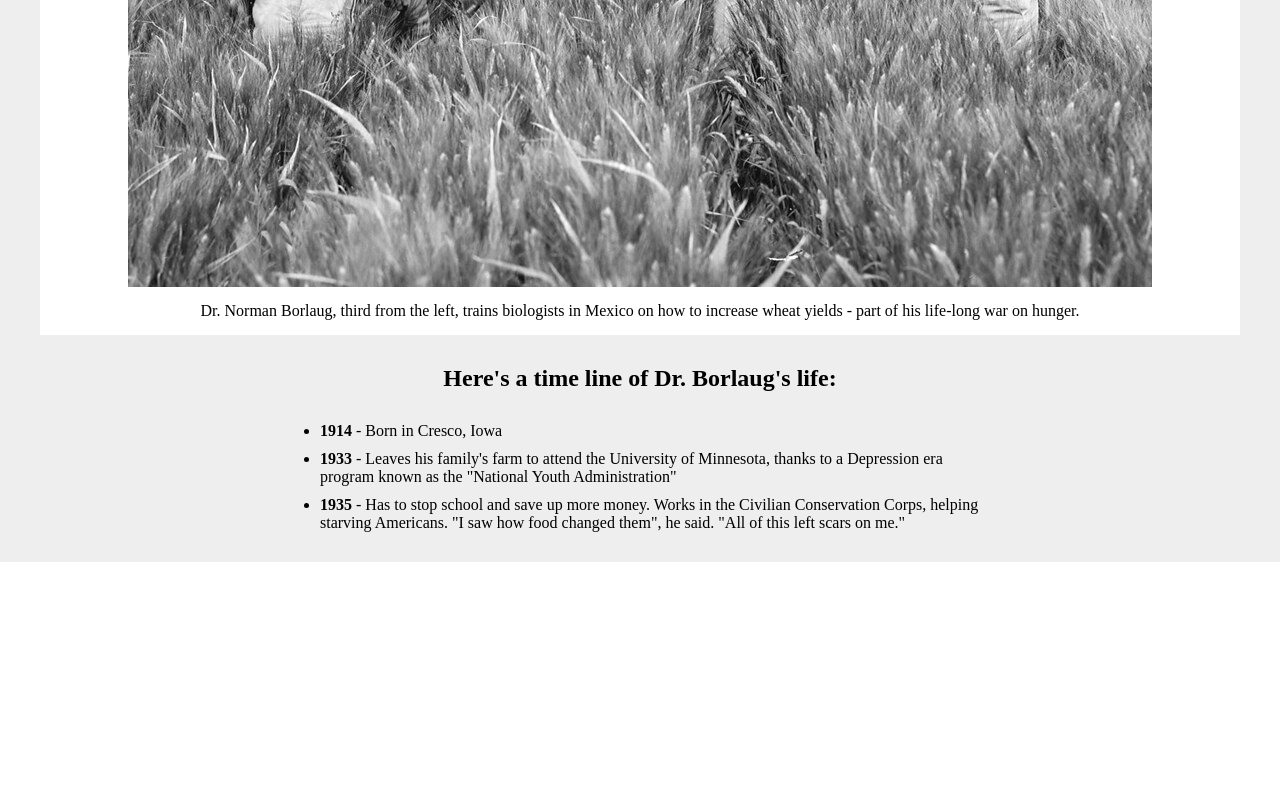
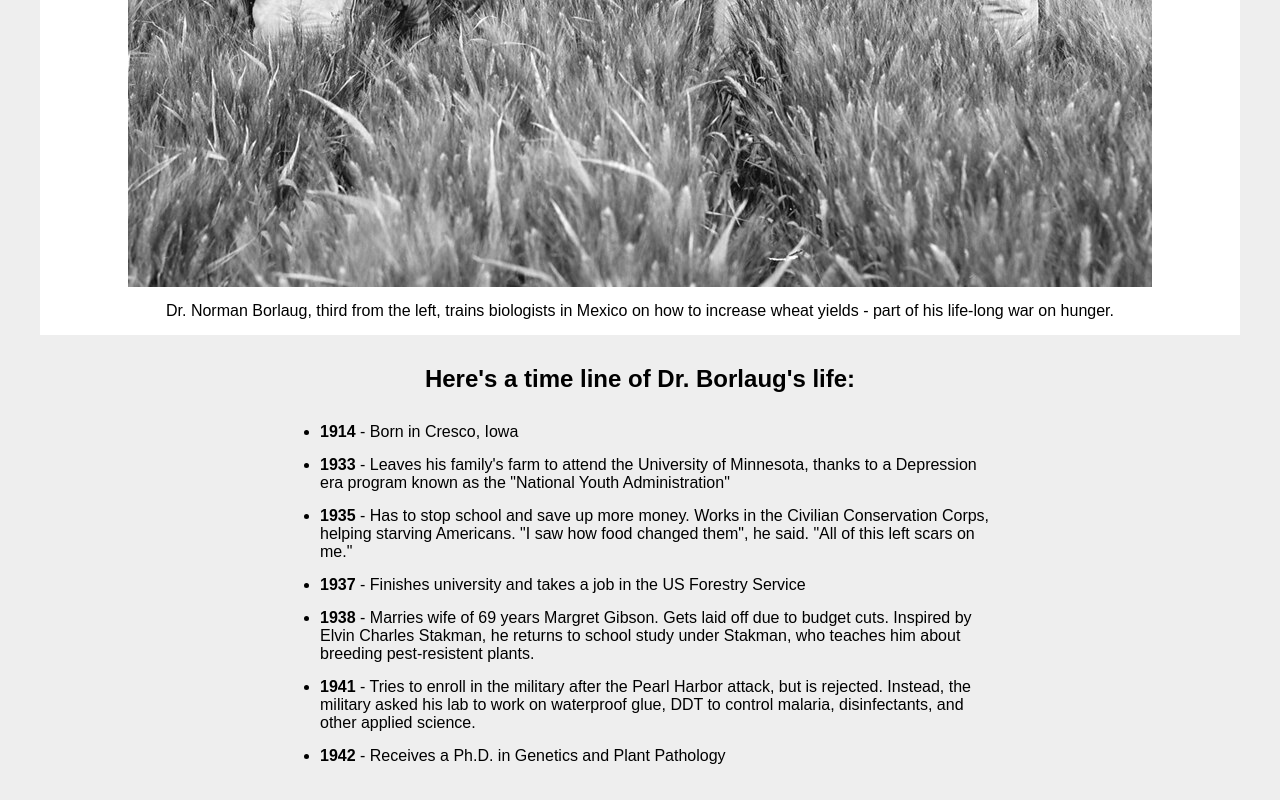
Before and after one commit to Graphickorir/Microtribute, a plain HTML site: page index.html in a window 1280 px wide. Shown: the part 491-1291 px from the top of the page. Before the commit the page ends 1053 px from the top, so only its background shows below. Drawn offline with Linux system fonts and the light colour scheme.

Commit message:
Add timeline from 1937 to 1942

```diff
--- a/index.html
+++ b/index.html
@@ -20,11 +20,15 @@
 		<div id="tribute-info">
 				<h2 id="subtitle">Here's a time line of Dr. Borlaug's life:</h2>
 
-				<ul >
+				<ul>
 					<li><strong>1914</strong>  - Born in Cresco, Iowa</li>
 					<li><strong>1933</strong>  - Leaves his family's farm to attend the University of Minnesota, thanks to a Depression era program known as the "National Youth Administration"</li>
 					<li><strong>1935</strong>  - Has to stop school and save up more money. Works in the Civilian Conservation Corps, helping starving Americans. "I saw how food changed them", he said. "All of this left scars on me."</li>
-
+					<li><strong>1937 </strong>  - Finishes university and takes a job in the US Forestry Service</li>
+					<li><strong>1938</strong>  - Marries wife of 69 years Margret Gibson. Gets laid off due to budget cuts. Inspired by Elvin Charles Stakman, he returns to school study under Stakman, who teaches him about breeding pest-resistent plants.
+					</li>
+					<li><strong>1941</strong>  - Tries to enroll in the military after the Pearl Harbor attack, but is rejected. Instead, the military asked his lab to work on waterproof glue, DDT to control malaria, disinfectants, and other applied science.</li>
+					<li><strong>1942</strong>  - Receives a Ph.D. in Genetics and Plant Pathology</li>
 				</ul>
 		</div>
 
--- a/style.css
+++ b/style.css
@@ -1,6 +1,7 @@
 * {
     box-sizing: border-box;
     margin: 0px;
+    font-family: Arial, Helvetica, sans-serif;
 }
 #main {
     height: 100%;
@@ -41,5 +42,5 @@
 }
 
 li{
-margin-bottom: 10px;
+    margin-bottom: 15px;
 }
```
